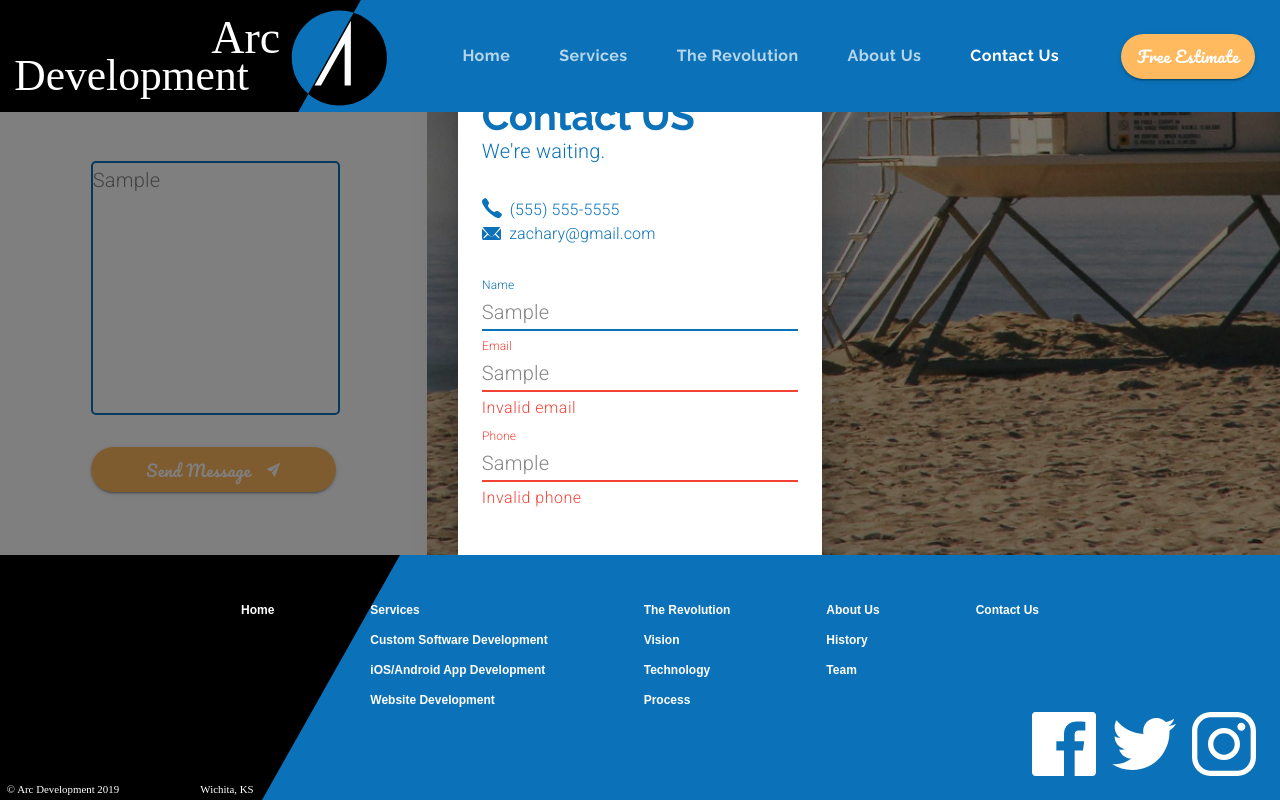
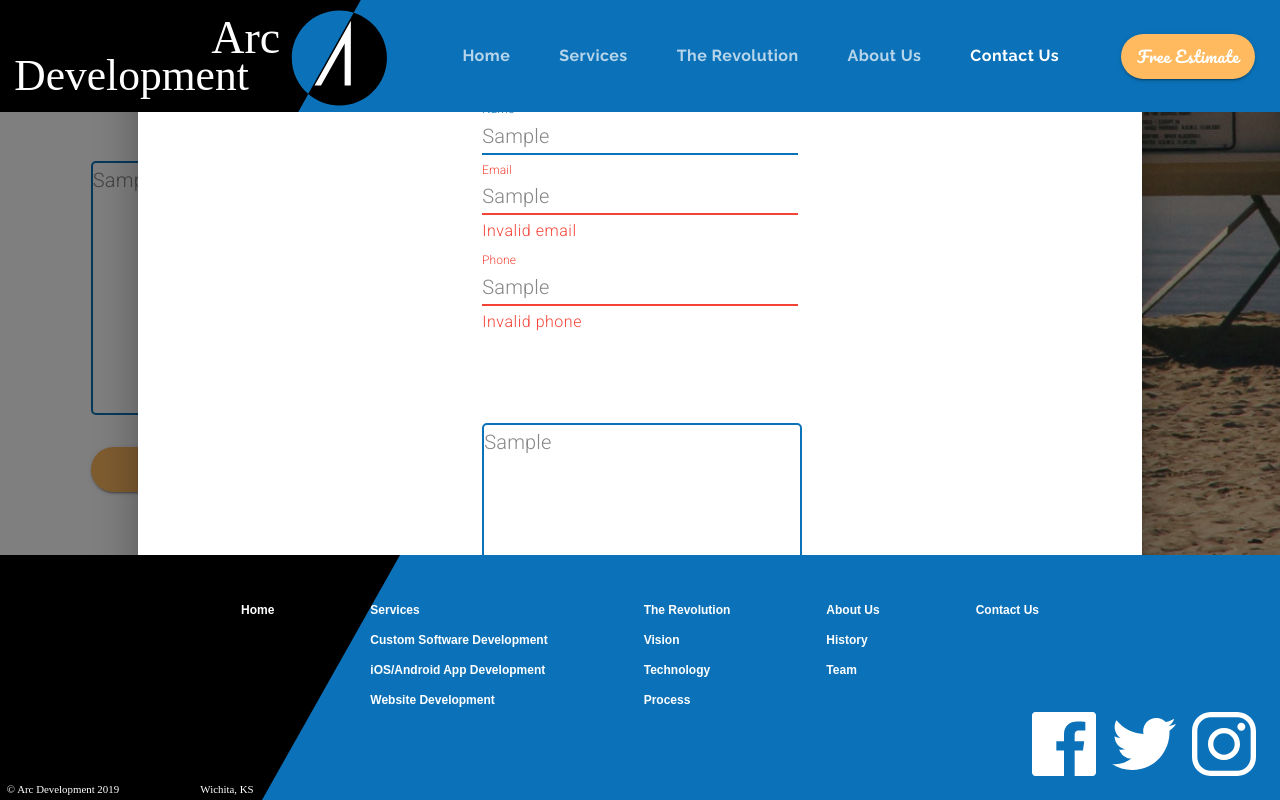
Before and after one commit to toshi-c-udemy/MaterialUIandReactJS-ArcDevelopment, a React (Create React App) app: page /contact in a window 1280 px wide. Both pictures are taken after typing "Sample", "Sample", "Sample", "Sample" into the empty fields and a click on the button "Send Message". Shown: the part 517-1317 px from the top of the page. Built offline with nearby package versions, Linux system fonts and the light colour scheme.

Commit message:
【セクション7】119. Using Dialogs - Styling
On branch MaterialUIandReactJS/Section7-Inputs
Changes to be committed:
	modified:   src/components/Contact.js

```diff
--- a/src/components/Contact.js
+++ b/src/components/Contact.js
@@ -80,6 +80,7 @@
   const theme = useTheme();
   const matchesMD = useMediaQuery(theme.breakpoints.down('md'));
   const matchesSM = useMediaQuery(theme.breakpoints.down('sm'));
+  const matchesXS = useMediaQuery(theme.breakpoints.down('xs'));
 
   const [name, setName] = useState('');
 
@@ -255,66 +256,24 @@
           </Grid>
         </Grid>
       </Grid>
-      <Dialog open={open} onChange={() => setOpen(false)}>
+      <Dialog
+        open={open}
+        onChange={() => setOpen(false)}
+        PaperProps={{
+          style: {
+            paddingTop: matchesXS ? '1em' : '5em',
+            paddingBottom: matchesXS ? '1em' : '5em',
+            paddingLeft: matchesXS ? 0 : matchesSM ? '5em' : matchesMD ? '10em' : '20em',
+            paddingRight: matchesXS ? 0 : matchesSM ? '5em' : matchesMD ? '10em' : '20em',
+          },
+        }}
+      >
         <DialogContent>
           <Grid container direction='column'>
             <Grid item>
-              <Typography variant='h4' gutterBottom>
+              <Typography align='center' variant='h4' gutterBottom>
                 Confirm Message
               </Typography>
-            </Grid>
-            <Grid item>
-              <Typography
-                align={matchesMD ? 'center' : undefined}
-                variant='h2'
-                style={{ lineHeight: 1 }}
-              >
-                Contact US
-              </Typography>
-              <Typography
-                align={matchesMD ? 'center' : undefined}
-                variant='body1'
-                style={{ color: theme.palette.common.blue }}
-              >
-                We're waiting.
-              </Typography>
-            </Grid>
-            <Grid item container style={{ marginTop: '2em' }}>
-              <Grid item>
-                <img src={phoneIcon} alt='phone' style={{ marginRight: '0.5em' }} />
-              </Grid>
-              <Grid item>
-                <Typography
-                  variant='body1'
-                  style={{ color: theme.palette.common.blue, fontSize: '1rem' }}
-                >
-                  <a href='tel:5555555555' style={{ textDecoration: 'none', color: 'inherit' }}>
-                    (555) 555-5555
-                  </a>
-                </Typography>
-              </Grid>
-            </Grid>
-            <Grid item container style={{ marginBottom: '2em' }}>
-              <Grid item>
-                <img
-                  src={emailIcon}
-                  alt='phone'
-                  style={{ marginRight: '0.5em', verticalAlign: 'bottom' }}
-                />
-              </Grid>
-              <Grid item>
-                <Typography
-                  variant='body1'
-                  style={{ color: theme.palette.common.blue, fontSize: '1rem' }}
-                >
-                  <a
-                    href='mailto:zachary@gmail.com'
-                    style={{ textDecoration: 'none', color: 'inherit' }}
-                  >
-                    zachary@gmail.com
-                  </a>
-                </Typography>
-              </Grid>
             </Grid>
             <Grid item container direction='column' style={{ maxWidth: '20em' }}>
               <Grid item style={{ marginBottom: '0.5em' }}>
@@ -362,9 +321,9 @@
               />
             </Grid>
           </Grid>
-          <Grid item container>
+          <Grid item container style={{ marginTop: '2em' }} alignItems='center'>
             <Grid item>
-              <Button color='primary' onClick={() => setOpen(false)}>
+              <Button style={{ fontWeight: 300 }} color='primary' onClick={() => setOpen(false)}>
                 Cancel
               </Button>
             </Grid>
```
